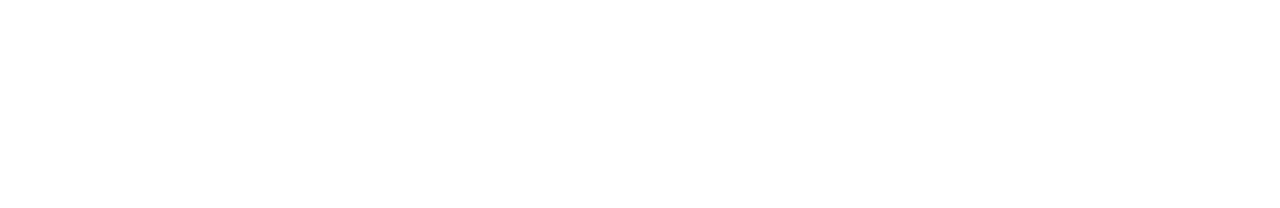
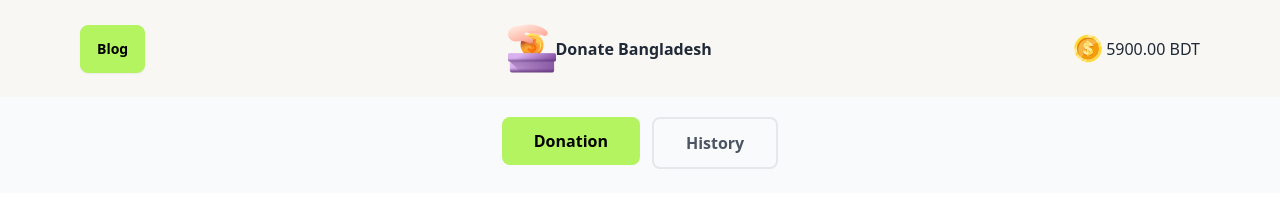
Before and after one commit to iRobinIslam/B10A5-DOM-Quest-Build-and-Manipulate-Mission, a plain HTML site: page index.html in a window 1280 px wide. Drawn offline with nearby package versions, Linux system fonts and the light colour scheme.

Commit message:
added the header section

```diff
--- a/index.html
+++ b/index.html
@@ -4,8 +4,68 @@
         <meta charset="UTF-8">
         <meta name="viewport" content="width=device-width, initial-scale=1.0">
         <title>Donate Bangladesh</title>
+        <!-- Lexend Google Font -->
+        <link rel="preconnect" href="https://fonts.googleapis.com">
+        <link rel="preconnect" href="https://fonts.gstatic.com" crossorigin>
+        <link href="https://fonts.googleapis.com/css2?family=Lexend:wght@100..900&display=swap" rel="stylesheet">
+
+        <!-- font awesome cdn -->
+        <script src="https://kit.fontawesome.com/852dbc555e.js" crossorigin="anonymous"></script>
+
+        <!-- daisyUI cdn -->
+        <link href="https://cdn.jsdelivr.net/npm/daisyui@4.12.14/dist/full.min.css" rel="stylesheet" type="text/css" />
+        <script src="https://cdn.tailwindcss.com"></script>
+        <!-- customize tailwind -->
+        <script>
+            tailwind.config = {
+                theme: {
+                    extend: {
+                        colors: {
+                            primary : '#B4F461',
+                        },
+                        fontFamily : {
+                            Lexend :'Lexend',
+                        },
+                    },
+                },
+
+            }
+        </script>
     </head>
-<body>
+<body class="fon-Lexend mx-auto scroll-smooth">
+       <!-- Header Section Start  -->
+    <header class="sticky top-0 bg-gray-50 pb-1">
+      <!-- NavBar Start -->
+      <nav class="flex justify-between items-center sm:px-2 lg:px-20 py-6 relative bg-[#F9F7F3]">
+          <div>
+            <a href="blog.html">
+              <button id="blog" class="btn btn-primary bg-primary text-black border-primary hover:border-primary hover:text-primary hover:bg-transparent">Blog</button>
+            </a>
 
+          </div>
+          <div class="flex items-center justify-center ">
+              <img src="./assets/logo.png" alt="logo">
+              <h3 class="text-md font-bold">Donate Bangladesh</h3>
+          </div>
+          <div class="flex items-center justify-center ">
+              <img src="./assets/coin.png" alt="coin">
+              &nbsp;
+              <h4 id="balance">5900.00</h4>
+              <h4>&nbsp;BDT</h4>
+          </div>
+      </nav>
+      <!-- NavBar End -->
+      <!-- Button Part Start -->
+      <div class="flex justify-center gap-3  mt-5 mb-5">
+        <div>
+          <button id="donate" class="bg-primary px-8 py-3 rounded-lg text-black font-semibold">Donation</button>
+        </div>
+        <div>
+          <button id="history" class="border-2 border-solid px-8 py-3 rounded-lg text-gray-600 font-semibold">History</button>
+        </div>
+      </div>
+      <!-- Button Part End -->
+  </header>
+  <!-- Header Section End -->
 </body>
 </html>
```
